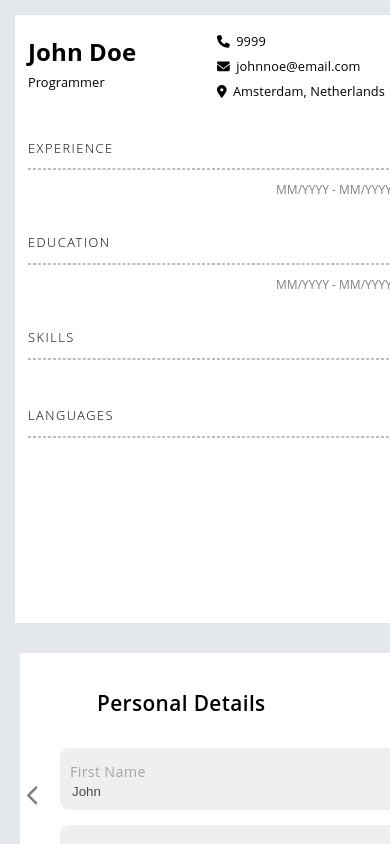
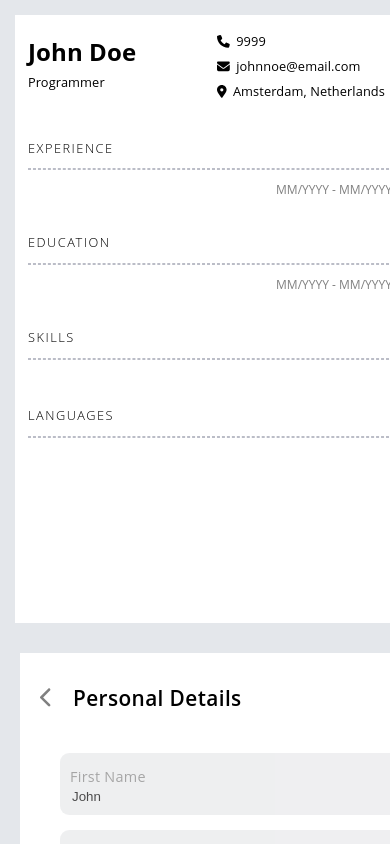
Before and after one commit to Sonya244/Cv-builderApp, a React (Vite) app: page / in a window 390 px wide. Both pictures are taken after a click on the icon 372 px from the left and 766 px from the top of the page. Shown: the top 844 px of the page. Built offline with nearby package versions, Linux system fonts and the light colour scheme.

Commit message:
back arrow icon css changes added

```diff
--- a/components/EducationPage.jsx
+++ b/components/EducationPage.jsx
@@ -4,11 +4,13 @@ import { faTrash } from '@fortawesome/free-solid-svg-icons';
 const EducationPage = ({user, setPage, setUser,  handleChange, years, addField, deleteSection}) =>{
     return(
       <div className='EducationPageContainer'>
+        <div className='topBar'>
 <h3>Education</h3>
 <FontAwesomeIcon
 id='ChevronBackIcon'
 icon ={faChevronLeft}
 onClick={()=> setPage('DataForm')}/>
+</div>
 <div className='FirstBlock'>
     <button className='addButton'
      onClick ={() => addField('Education', {
--- a/components/ExperiencePage.jsx
+++ b/components/ExperiencePage.jsx
@@ -5,11 +5,13 @@ const ExperiencePage = ({setPage, user, handleChange, years, addField, deleteSec
 
     return(
 <div className="ExperiencePageContainer">
+    <div className='topBar'>
     <h3>Experience</h3>
     <FontAwesomeIcon
      icon={faChevronLeft}
      id='ChevronBackIcon'
       onClick={() => setPage('DataForm')}/>
+      </div>
         <div className='FirstBlock'>
          <button className='addButton'
              onClick={() => addField('Experience', {
--- a/components/LanguagesPage.jsx
+++ b/components/LanguagesPage.jsx
@@ -4,12 +4,14 @@ import { faTrash } from '@fortawesome/free-solid-svg-icons';
 const LanguagesPage = ({user, setPage, handleChange, addField, deleteSection}) =>{
     return(
         <div className='LanguagesPageContainer'>
+         <div className='topBar'>
 <h3>Languages</h3>
 <FontAwesomeIcon
 icon={faChevronLeft}
 id='ChevronBackIcon'
 onClick={() =>setPage('DataForm')}
 />
+</div>
 <div className='FirstBlock'>
 <button className='addButton'
  onClick={() => addField('Languages', {
@@ -38,7 +40,7 @@ onClick={() =>setPage('DataForm')}
     </div>
     <div className='inputField'>
          <select className='proficiency'  value= {lang.Proficiency} onChange={(e)=> handleChange('Languages', index,  'Proficiency', e.target.value)}>
-            <option value='' disabled selected>Proficiency</option>
+            <option value='' disabled>Proficiency</option>
             <option value='Beginner'>Beginner</option>
             <option value='Intermediate'>Intermediate</option>
             <option value='Fluent'>Fluent</option>
--- a/components/PersonalDPage.jsx
+++ b/components/PersonalDPage.jsx
@@ -5,8 +5,10 @@ const PersonalDPage = ({user , setUser, setPage}) => {
 
     return (
         <div className="PersonalPageContainer">
+            <div className='topBar'>
             <h3>Personal Details</h3>
             <FontAwesomeIcon icon={faChevronLeft} id='ChevronBackIcon' onClick={() => setPage('DataForm')}/>
+                </div>
             <div className="FirstBlock">
                 <form>
                    <div className='inputField'>
--- a/components/SkillsPage.jsx
+++ b/components/SkillsPage.jsx
@@ -4,12 +4,14 @@ import { faTrash } from "@fortawesome/free-solid-svg-icons";
 const SkillsPage = ({setPage, user, handleChange, addField, deleteSection}) => {
     return(
 <div className='SkillsPageContainer'>
+<div className='topBar'>
     <h3>Skills</h3>
     <FontAwesomeIcon
     icon ={faChevronLeft}
     id='ChevronBackIcon'
     onClick ={()=> setPage('DataForm')}
     />
+    </div>
     <div className='FirstBlock'>
         <button className='addButton'
         onClick ={()=> addField('Skills', {
@@ -41,7 +43,7 @@ const SkillsPage = ({setPage, user, handleChange, addField, deleteSection}) => {
       </div>
     <div className='inputField'>
          <select className='proficiency' value={skill.Proficiency} onChange={(e)=> handleChange('Skills',index, 'Proficiency', e.target.value)}>
-            <option value='' disabled selected>Proficiency</option>
+            <option value='' disabled>Proficiency</option>
             <option value='Basic'>Basic</option>
             <option value='Intermediate'>Intermediate</option>
             <option value='Advanced'>Advanced</option>
--- a/src/App.jsx
+++ b/src/App.jsx
@@ -71,6 +71,7 @@ const handleChange = (section, index, field, value) => {
   })
 }
 
+
 const addField = (section, newField) =>{
   setUser((prevUser) => ({
     ...prevUser,
@@ -78,15 +79,21 @@ const addField = (section, newField) =>{
   })
 );
 }
+const deleteSection = (section) => {
+ setUser((prevUser) => ({
+    ...prevUser,
+   [section]: [],
+ }));
+}
 
     const [ page, setPage] = useState('DataForm');
     const pages = {
       DataForm: <DataForm setPage={setPage} />,
       PersonalDPage: <PersonalDPage user ={user} setUser={setUser} setPage={setPage} />,
-      ExperiencePage: <ExperiencePage  user ={user} setUser ={setUser} setPage={setPage} handleChange={handleChange} years={years} addField={addField} />,
-      EducationPage: <EducationPage user ={user} setUser ={setUser} setPage={setPage} handleChange={handleChange} years= {years} addField={addField} />,
-      SkillsPage: <SkillsPage user ={user} setUser= {setUser} setPage={setPage} handleChange={handleChange} addField={addField} />,
-      LanguagesPage: <LanguagesPage user={user} setUser= {setUser} setPage={setPage} handleChange={handleChange} addField={addField} />
+      ExperiencePage: <ExperiencePage  user ={user} setUser ={setUser} setPage={setPage} handleChange={handleChange} years={years} addField={addField} deleteSection={deleteSection}/>,
+      EducationPage: <EducationPage user ={user} setUser ={setUser} setPage={setPage} handleChange={handleChange} years= {years} addField={addField} deleteSection={deleteSection}/>,
+      SkillsPage: <SkillsPage user ={user} setUser= {setUser} setPage={setPage} handleChange={handleChange} addField={addField} deleteSection={deleteSection}/>,
+      LanguagesPage: <LanguagesPage user={user} setUser= {setUser} setPage={setPage} handleChange={handleChange} addField={addField} deleteSection={deleteSection}/>
     }
 
   return(
--- a/src/index.css
+++ b/src/index.css
@@ -376,17 +376,27 @@ select {
   .ContainerDataForm{
     margin-top: 30px;}
 
-    .PersonalPageContainer h3,
-    .ExperiencePageContainer h3,
-    .EducationPageContainer h3,
-     .SkillsPageContainer h3,
-    .LanguagesPageContainer h3{
-        position: relative;
-      }
-      #ChevronBackIcon {
-        position: absolute;
-        top: 93%;
-        left: 7%;
-      }
 
+   .topBar{
+    display: flex;
+    flex-direction: row-reverse;
+    justify-content: flex-start;
+    align-items: center;
+    width: 90%;
+    margin-top: 10px;
+   }
+   .topBar h3{
+    width: 100%;
+    margin-left: 20px;
+    padding: 0;
+
+   }
+
+   #ChevronBackIcon{
+    position: static;
+
+   }
+   .FirstBlock{
+    margin-top: 10px;
+   }
 }
```
